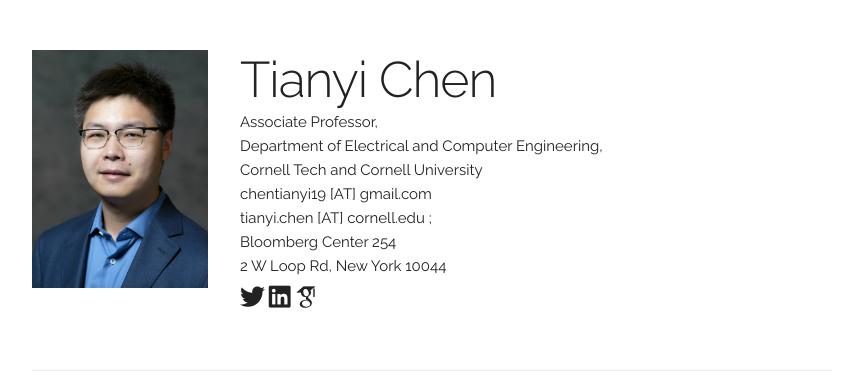
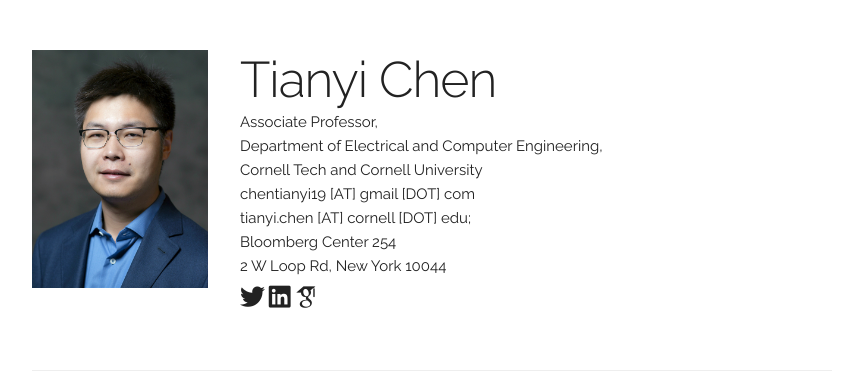
Before and after one commit to chentianyi1991/chentianyi1991.github.io, a Jekyll site: the page built from index.html, in a window 1280 px wide and 900 px high. Shown: the top 377 px of the window, without its empty margins (208-1071 px from the left). Built offline with Jekyll 4.4.1, drawn with Linux system fonts in a browser that asks for light colours; some web fonts are replaced; comment, search, counter and statistics services are not loaded; some of the changed text lies outside the part shown.

Commit message:
Update main_info.yaml

```diff
--- a/_data/main_info.yaml
+++ b/_data/main_info.yaml
@@ -2,9 +2,8 @@ name: "Tianyi Chen"
 title: "Associate Professor, <br />
 Department of Electrical and Computer Engineering,<br />
 Cornell Tech and Cornell University"
-email: "chentianyi19 [AT] gmail.com <br />
-tianyi.chen [AT] cornell.edu
-"
+email: "chentianyi19 [AT] gmail [DOT] com <br />
+tianyi.chen [AT] cornell [DOT] edu"
 location: "Bloomberg Center 254<br />
 2 W Loop Rd, New York 10044"
 profile_pic: "/assets/profile-pics/TianyiChen_small.jpeg"
```
